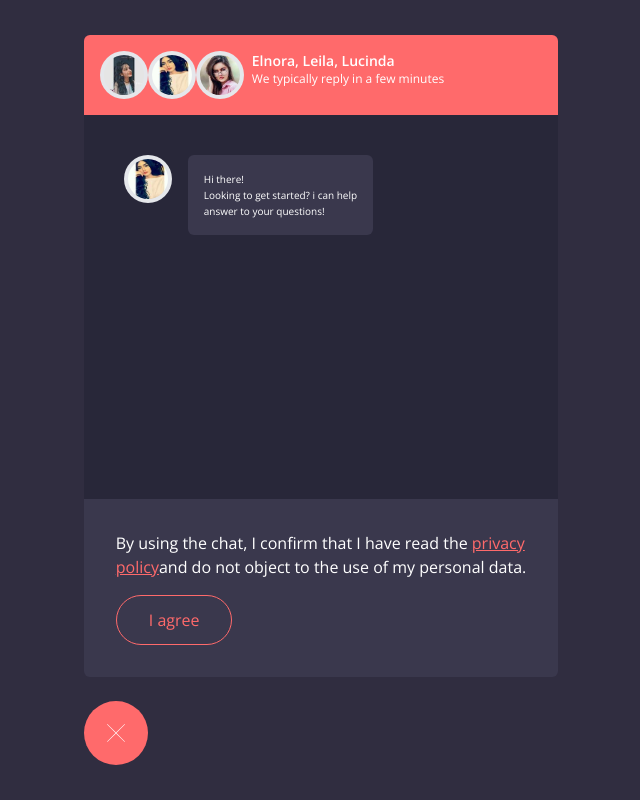
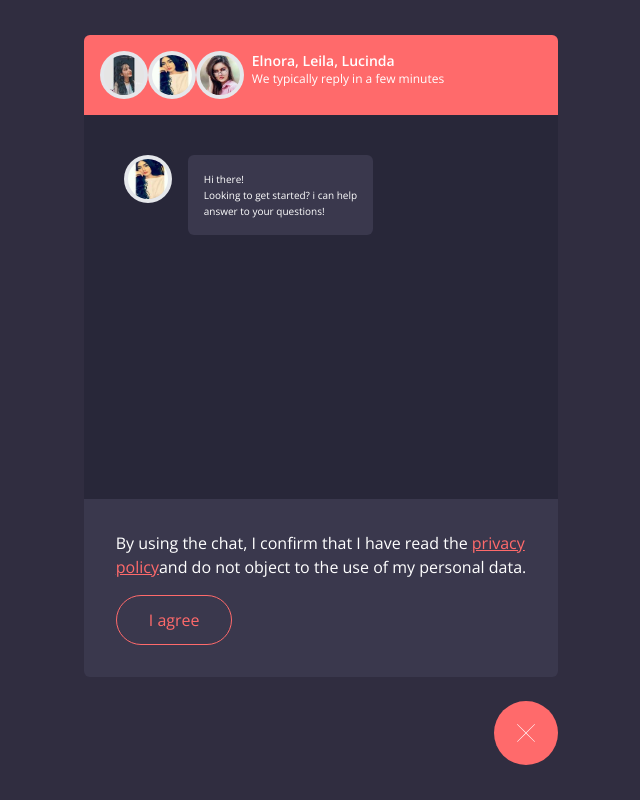
Before and after one commit to Ajithdev444/card, a Next.js app: page /message in a window 1280 px wide. Shown: the whole page, without its empty margins (319-959 px from the left). Built offline with nearby package versions, Linux system fonts and the light colour scheme.

Commit message:
justify end

```diff
--- a/pages/message/index.tsx
+++ b/pages/message/index.tsx
@@ -50,8 +50,10 @@ const index = () => {
             I agree
           </button>
         </div>
-        <div className="rounded-full bg-[#FF6A6B] flex justify-end w-fit p-4 mt-6">
-          <Image src={close} alt="close" className="w-8 h-8" />
+        <div className="flex justify-end">
+          <div className="rounded-full bg-[#FF6A6B]  w-fit p-4 mt-6">
+            <Image src={close} alt="close" className="w-8 h-8" />
+          </div>
         </div>
       </div>
     </div>
```
